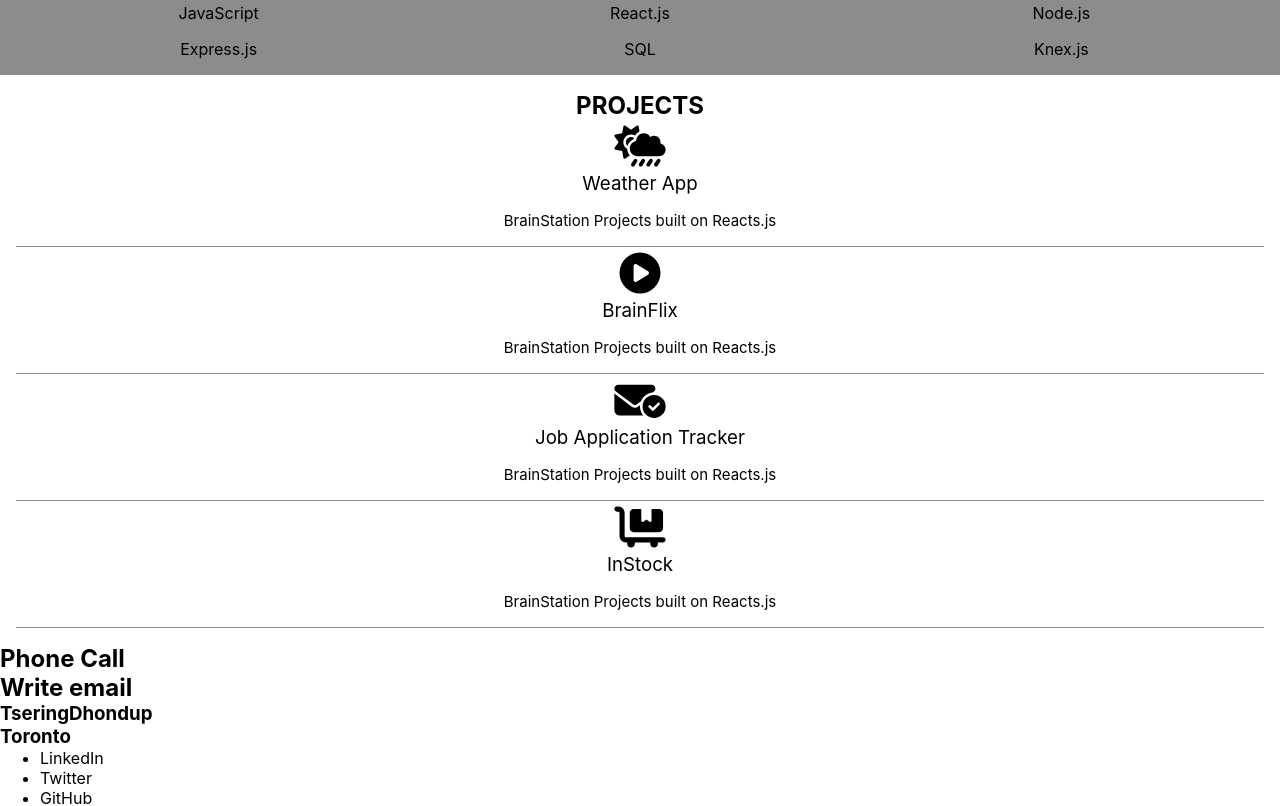
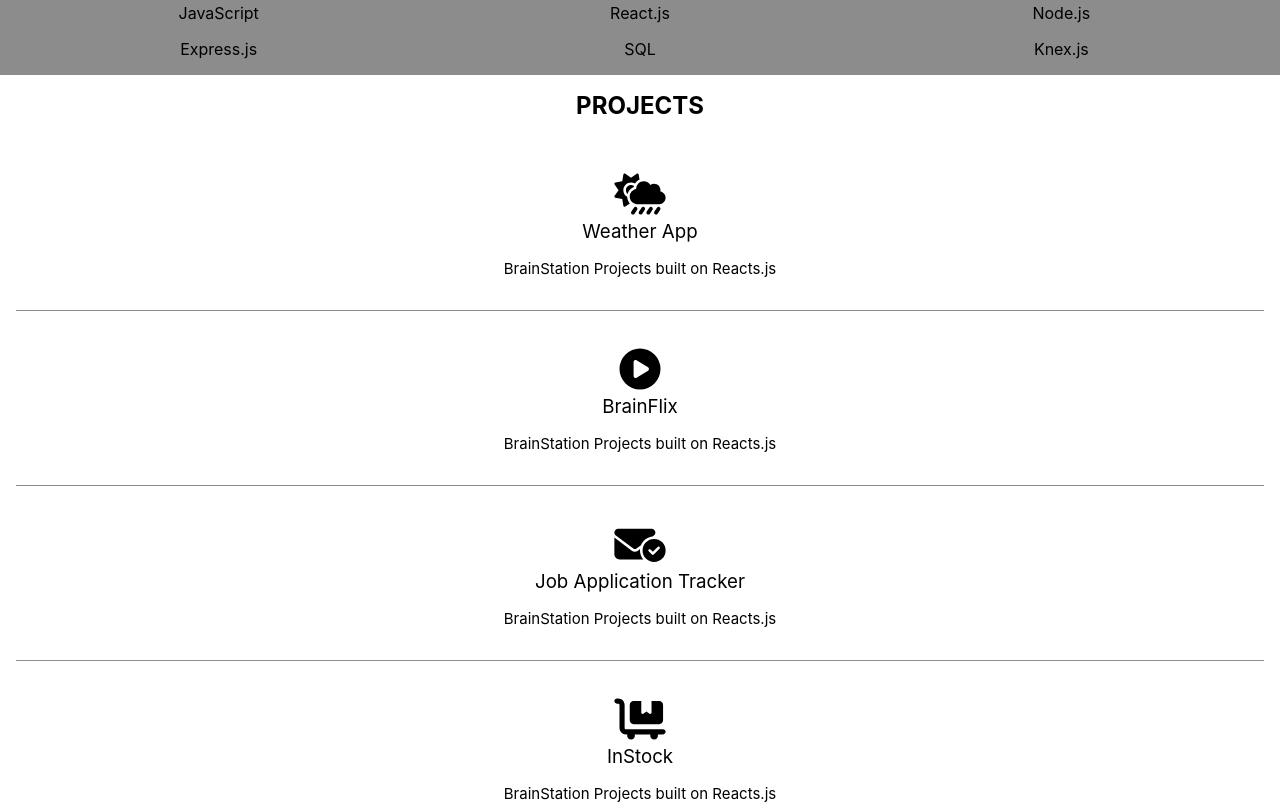
Before and after one commit to Tsedhondup/Portfolio, a React (Create React App) app: page / in a window 1280 px wide. Shown: the part 1920-2726 px from the top of the page. Built offline with nearby package versions, Linux system fonts and the light colour scheme.

Commit message:
padding and margin changed for projects container

```diff
--- a/src/Components/Works/Works.scss
+++ b/src/Components/Works/Works.scss
@@ -6,20 +6,20 @@
   padding-left: $mobile-margin;
   padding-right: $mobile-margin;
   &__title {
-    padding-bottom: $mobile-margin;
+    padding-bottom: 16px;
     text-align: center;
     text-transform: uppercase;
   }
 }
 .projects {
   border-bottom: 1px solid $gray;
-  margin-bottom: $mobile-margin;
+  padding: 16px 0px;
+  margin: 32px 0px;
   &__icons {
     text-align: center;
-
   }
   &__header {
-    padding-top: $mobile-margin;
+    padding-top: 16px;
     font-weight: normal;
     text-align: center;
   }
```
